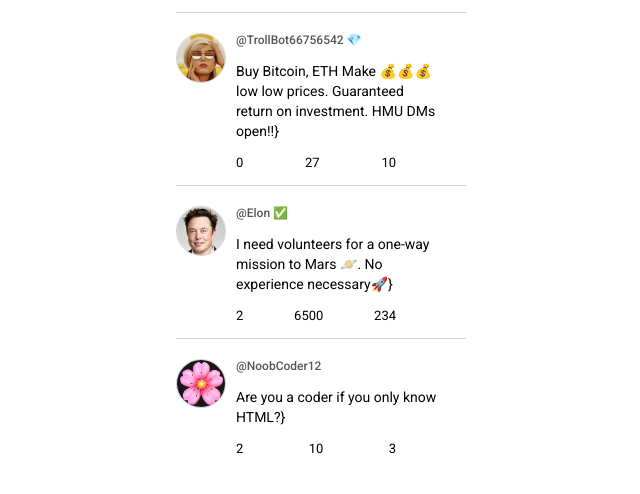
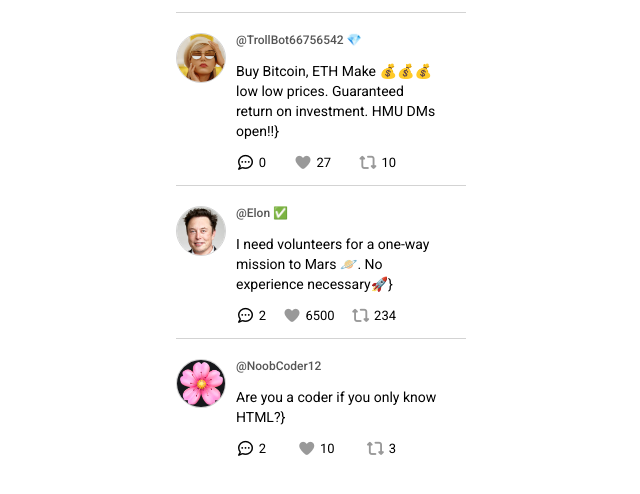
Before and after one commit to mpumi-moale/twimba, a website built with Vite: page twimba/index.html in a window 1280 px wide. Shown: the part 218-712 px from the top of the page, without its empty margins (319-959 px from the left). Built offline with nearby package versions, Linux system fonts and the light colour scheme.

Commit message:
data attributes

```diff
--- a/twimba/index.html
+++ b/twimba/index.html
@@ -2,13 +2,27 @@
 <html lang="en">
   <head>
     <meta charset="UTF-8" />
+    <meta name="viewport" content="width=device-width, initial-scale=1.0" />
+
+    <!-- favicon -->
     <link rel="icon" type="image/svg+xml" href="/favicon.svg" />
-    <meta name="viewport" content="width=device-width, initial-scale=1.0" />
+
+    <!-- CSS -->
+    <link rel="stylesheet" href="/src/style.css">
+
+
+    <!-- Google fonts -->
     <link rel="preconnect" href="https://fonts.googleapis.com">
     <link rel="preconnect" href="https://fonts.gstatic.com" crossorigin>
     <link href="https://fonts.googleapis.com/css2?family=Roboto:wght@400;500;600&display=swap" rel="stylesheet">
+
+    <!-- CDN -->
+    <link rel="stylesheet" href="https://cdnjs.cloudflare.com/ajax/libs/font-awesome/7.0.1/css/all.min.css"
+    integrity="sha512-2SwdPD6INVrV/lHTZbO2nodKhrnDdJK9/kg2XD1r9uGqPo1cUbujc+IYdlYdEErWNu69gVcYgdxlmVmzTWnetw==" crossorigin="anonymous" referrerpolicy="no-referrer" />
+
     <title>twimba</title>
-    <link rel="stylesheet" href="/src/style.css">
+
+
   </head>
   <body>
 
--- a/twimba/src/main.js
+++ b/twimba/src/main.js
@@ -20,12 +20,15 @@ function getFeedHtml() {
                       <p class="tweet-text">${tweet.tweetText}}</p>
                       <div class="tweet-details">
                           <span class="tweet-detail">
+                          <i class="fa-regular fa-comment-dots" data-reply="${tweet.uuid}"></i>
                               ${tweet.replies.length}
                           </span>
                           <span class="tweet-detail">
+                          <i class="fa-solid fa-heart" data-heart="${tweet.uuid}"></i>
                               ${tweet.likes}
                           </span>
                           <span class="tweet-detail">
+                          <i class="fa-solid fa-retweet" data-retweet=${tweet.uuid}></i>
                               ${tweet.retweets}
                           </span>
                       </div>
--- a/twimba/src/style.css
+++ b/twimba/src/style.css
@@ -15,6 +15,10 @@ h1{
 i{
     font-size: 15px;
     cursor: pointer;
+}
+
+.fa-solid {
+    color: #999;
 }
 
 .liked{
```
